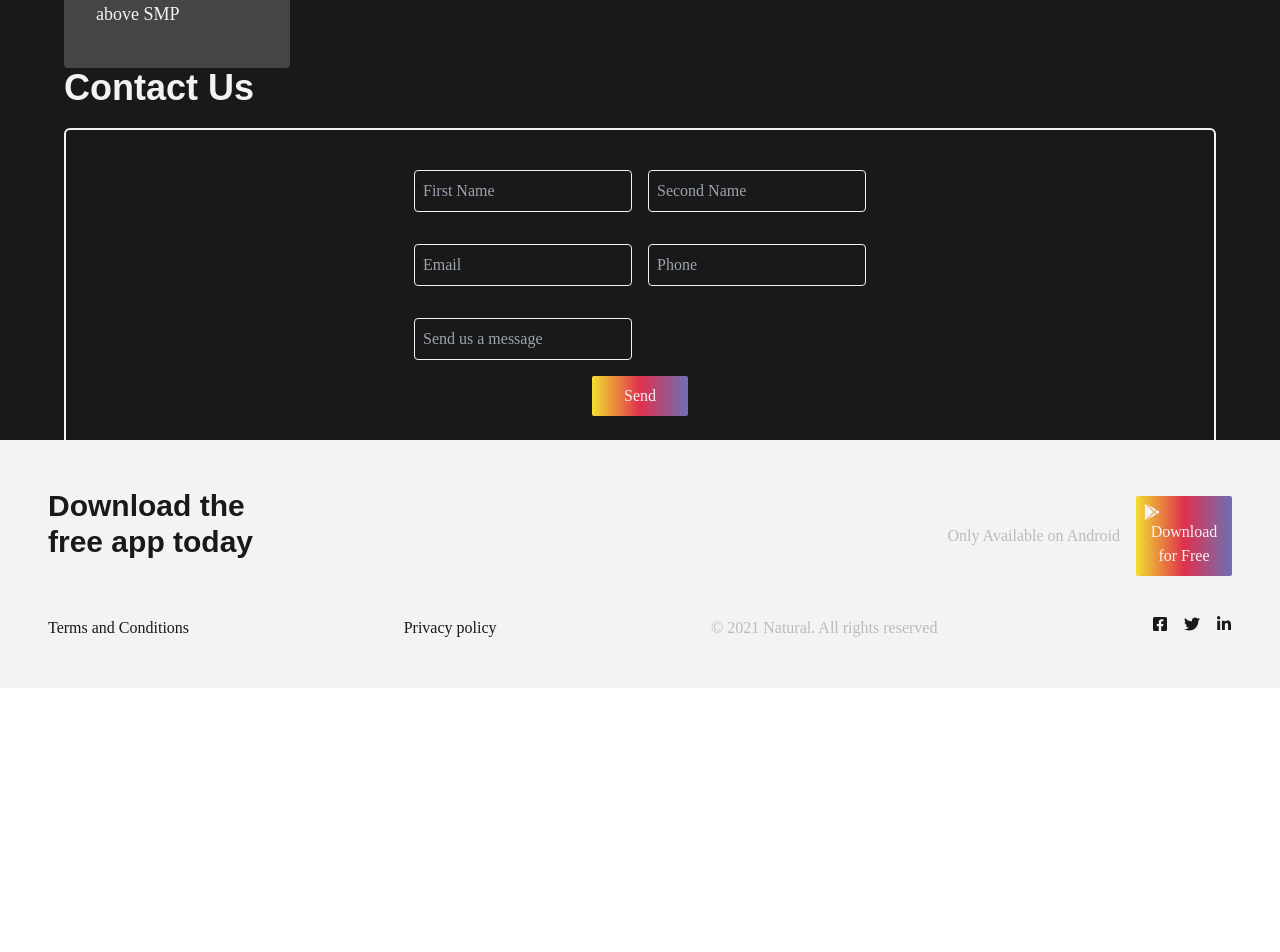
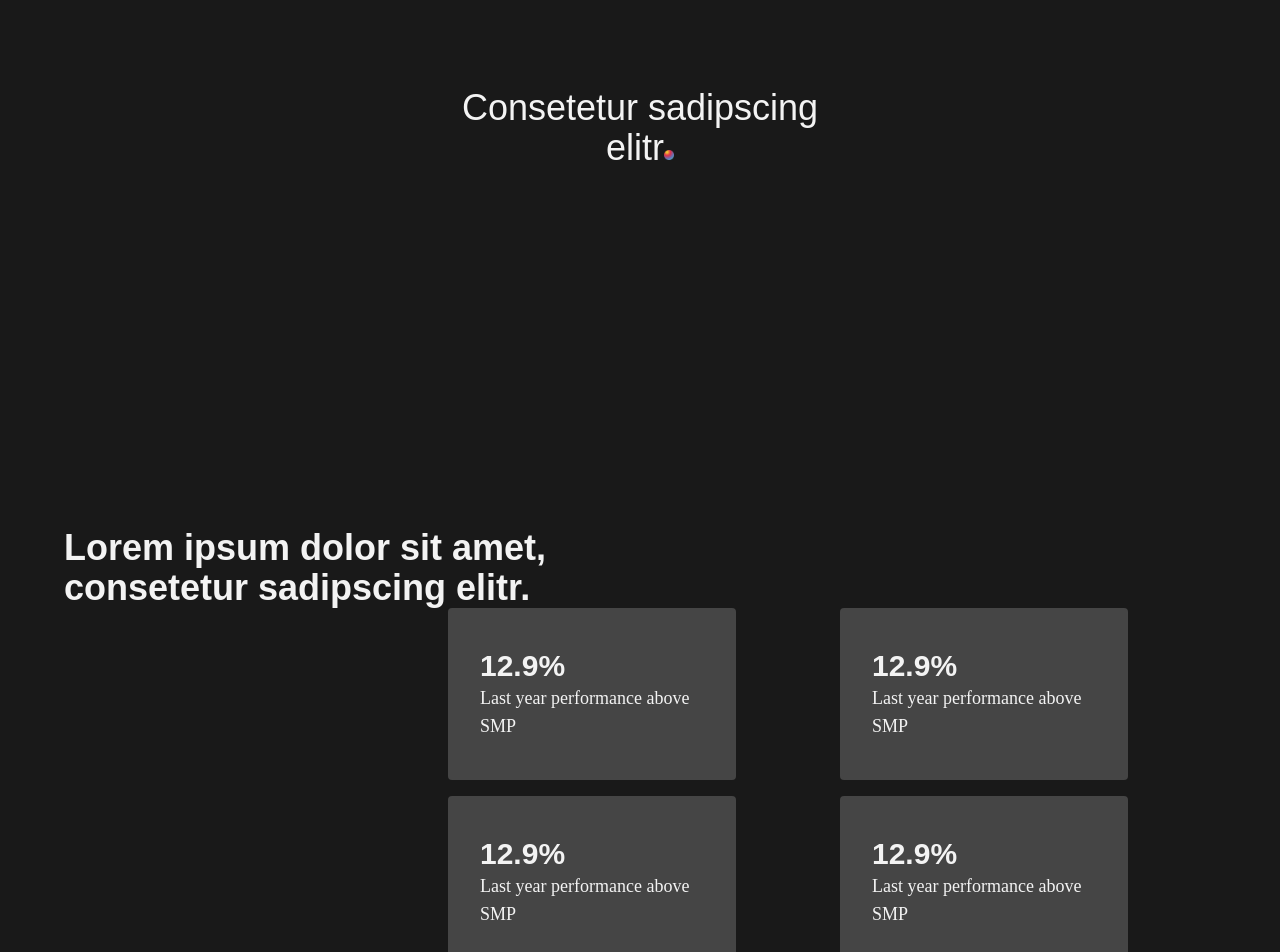
Before and after one commit to Richard-Mbingi/tender_bloc, a Next.js app: page / in a window 1280 px wide. Shown: the part 360-1312 px from the top of the page. Before the commit the page ends 1048 px from the top, so only its background shows below. Built offline with nearby package versions, Linux system fonts and the light colour scheme.

Commit message:
Stat cards

```diff
--- a/pages/index.tsx
+++ b/pages/index.tsx
@@ -1,5 +1,6 @@
 //TODO: Button hover color
 
+import React from "react";
 import Image from "next/image";
 import {
   FaFacebookSquare,
@@ -9,12 +10,28 @@ import {
 } from "react-icons/fa";
 
 import logo from "../public/images/logo.png";
+import fullstop from "../public/images/fullstop.png";
 import Link from "next/link";
+
+const StatCard = ({
+  percentage,
+  description,
+}: {
+  percentage: number;
+  description: string;
+}) => {
+  return (
+    <div className="bg-secondary bg-opacity-20 rounded w-72 py-10 px-8">
+      <h3 className="font-mono font-bold text-3xl">{percentage}%</h3>
+      <p className="text-lg">{description}</p>
+    </div>
+  );
+};
 
 export default function Landing() {
   return (
     <>
-      <div className="bg-primary h-screen flex flex-col justify-between px-16 py-8">
+      <div className="bg-primary flex flex-col justify-between px-16 py-8">
         {/* Navbar */}
         <div className="flex flex-row justify-between items-center">
           <div className="flex flex-row items-center space-x-2">
@@ -33,32 +50,46 @@ export default function Landing() {
           </div>
         </div>
         {/* Section One */}
-        <div className="">
-          <h1 className="font-mono text-5xl">Consetetur sadipscing elitr.</h1>
+        <div className="flex justify-center h-screen items-center">
+          <h1 className="font-mono text-4xl text-center">
+            Consetetur sadipscing <br />
+            elitr
+            <Image src={fullstop} alt="fullstop" height={10} width={10} />
+          </h1>
         </div>
         {/* Section Two */}
         {/* Section Three */}
-        <div>
-          <h2 className="font-mono text-4xl">
-            Lorem ipsum dolor sit
-            <br /> amet, consetetur
-            <br /> sadipscing elitr.
+        <div className="grid grid-cols-3">
+          <h2 className="font-mono text-4xl font-bold col-span-3">
+            Lorem ipsum dolor sit amet,
+            <br />
+            consetetur sadipscing elitr.
           </h2>
-          <div className="bg-secondary bg-opacity-20 rounded max-w-fit py-10 px-8">
-            <h3 className="font-mono font-bold text-3xl">12.9%</h3>
-            <p className="text-lg">
-              Last year performance
-              <br />
-              above SMP
-            </p>
+          <div>{/* Dont touch this div! */}</div>
+          <div className="grid grid-cols-2 gap-4 col-span-2">
+            <StatCard
+              percentage={12.9}
+              description="Last year performance above SMP"
+            />
+            <StatCard
+              percentage={12.9}
+              description="Last year performance above SMP"
+            />
+            <StatCard
+              percentage={12.9}
+              description="Last year performance above SMP"
+            />
+            <StatCard
+              percentage={12.9}
+              description="Last year performance above SMP"
+            />
           </div>
         </div>
         {/* Section Four */}
-        <div>
+        <div className="flex flex-col items-center">
           <h2 className="font-mono text-4xl font-bold">Contact Us</h2>
           <div>
-            <form action="" method="post">
-              <div className="grid grid-cols-2 gap-4">
+            <form action="" method="post" className="grid grid-cols-2 gap-4 align-middle">
               <input
                 placeholder="First Name"
                 type="text"
@@ -71,12 +102,7 @@ export default function Landing() {
                 name="second"
                 id="second"
               />
-                <input
-                  placeholder="Email"
-                  type="email"
-                  name="email"
-                  id="email"
-                />
+              <input placeholder="Email" type="email" name="email" id="email" />
               <input placeholder="Phone" type="tel" name="phone" id="phone" />
               <input
                 placeholder="Send us a message"
@@ -84,15 +110,17 @@ export default function Landing() {
                 name="message"
                 id="message"
               />
-              </div>
-              <button type="submit" className="button mt-4 justify-center">
+              <button
+                type="submit"
+                className="button col-span-2 mt-4 justify-center"
+              >
                 Send
               </button>
             </form>
           </div>
         </div>
+      </div>
       {/* Footer */}
-      </div>
       <div className="bg-secondary text-primary p-8">
         <div className="flex flex-row justify-between p-4">
           <div>
```
Also changed, not shown: public/images/fullstop.png (added), public/images/home_bg_1.png (added). Lines whose indentation alone changed are shown as unchanged.
